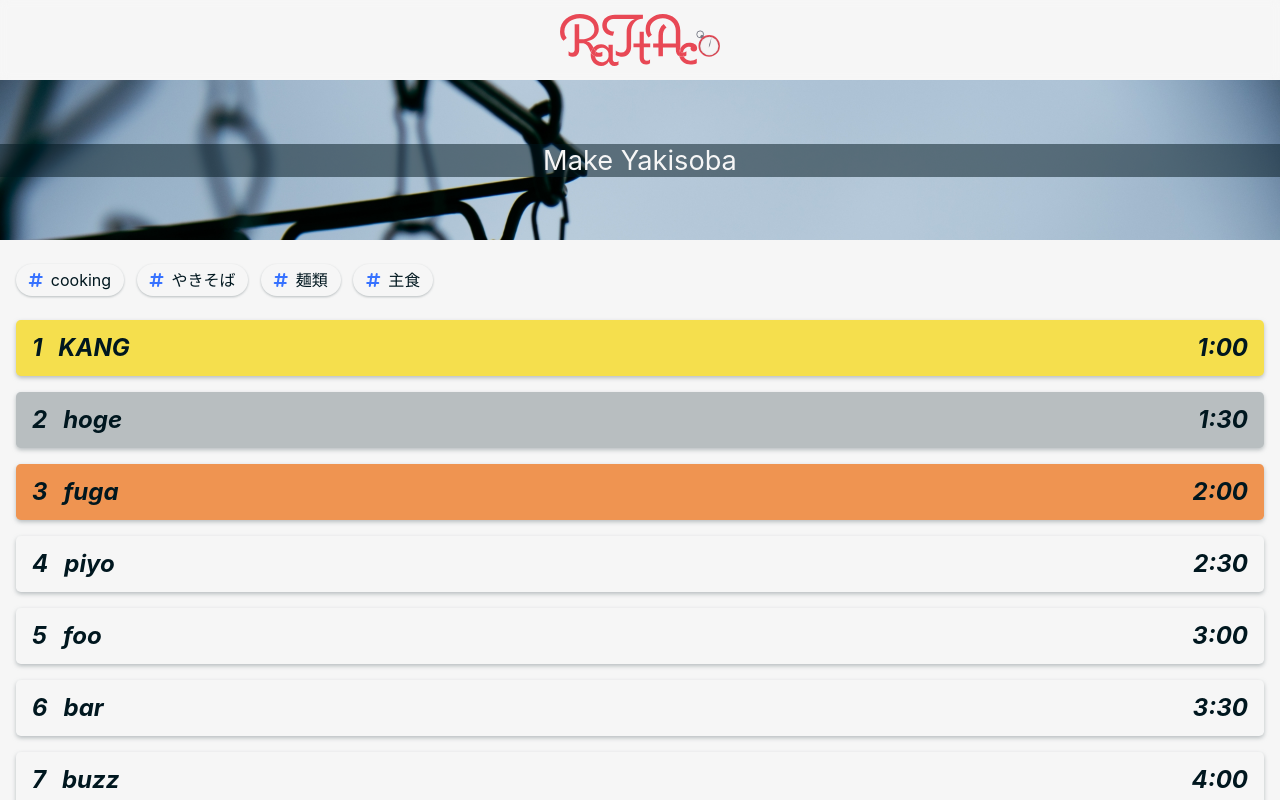
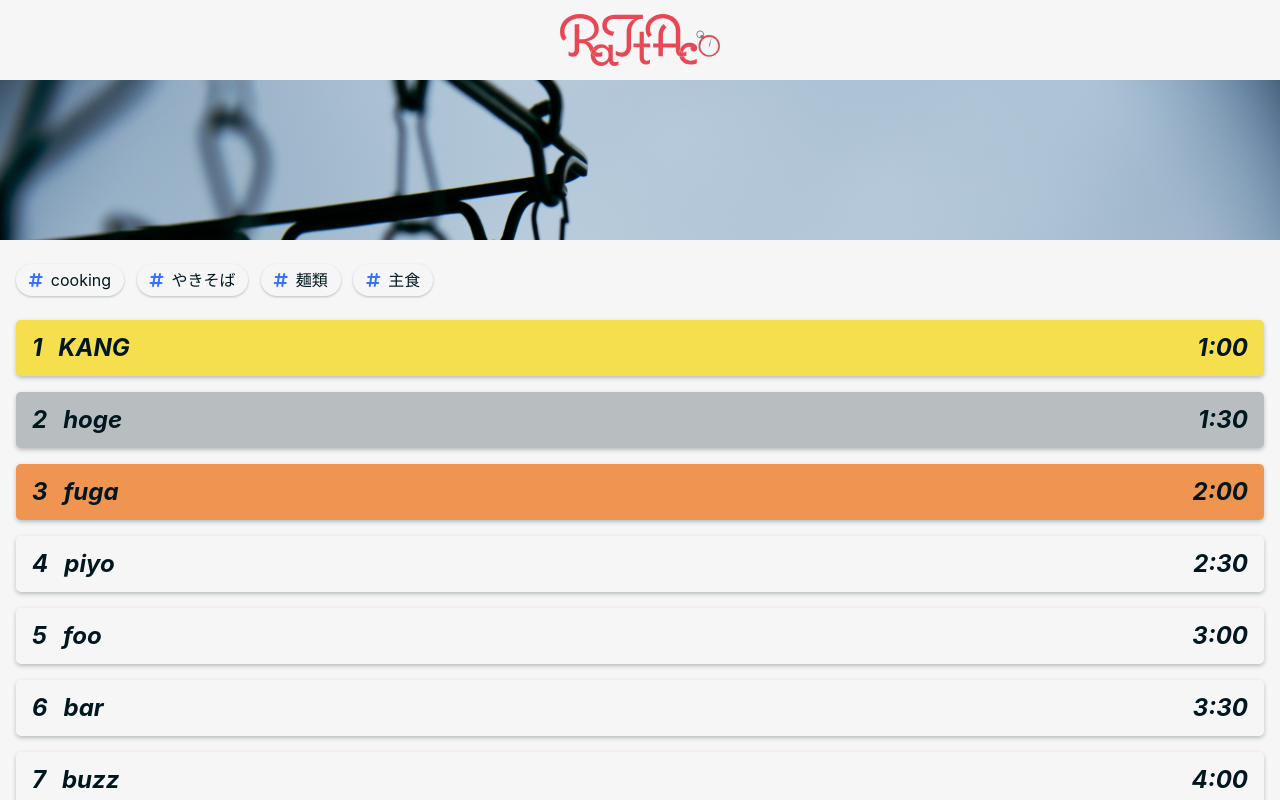
Before and after one commit to 2ndr9/RaTtAco, a React (Create React App) app in the folder frontend/: page /ranking in a window 1280 px wide. Shown: the top 800 px of the page. Built offline with nearby package versions, Linux system fonts and the light colour scheme.

Commit message:
raking page updated

```diff
--- a/frontend/src/views/pages/ranking/ranking.jsx
+++ b/frontend/src/views/pages/ranking/ranking.jsx
@@ -5,10 +5,19 @@ import TagList from "./tagList";
 import "./ranking.scss"
 
 class ranking extends React.Component {
+  constructor() {
+    super();
+    this.state = {
+      regulationName: "",
+      tags: [],
+      records: []
+    };
+  }
+
   render() {
   return (
     <div>
-      <SubpageHead title="Make Yakisoba" name="tasks" categoryTag="cooking" />
+      <SubpageHead title={this.state.regulationName} name="tasks" categoryTag="cooking" />
       <TagList />
       <RankingList />
     </div>
```
